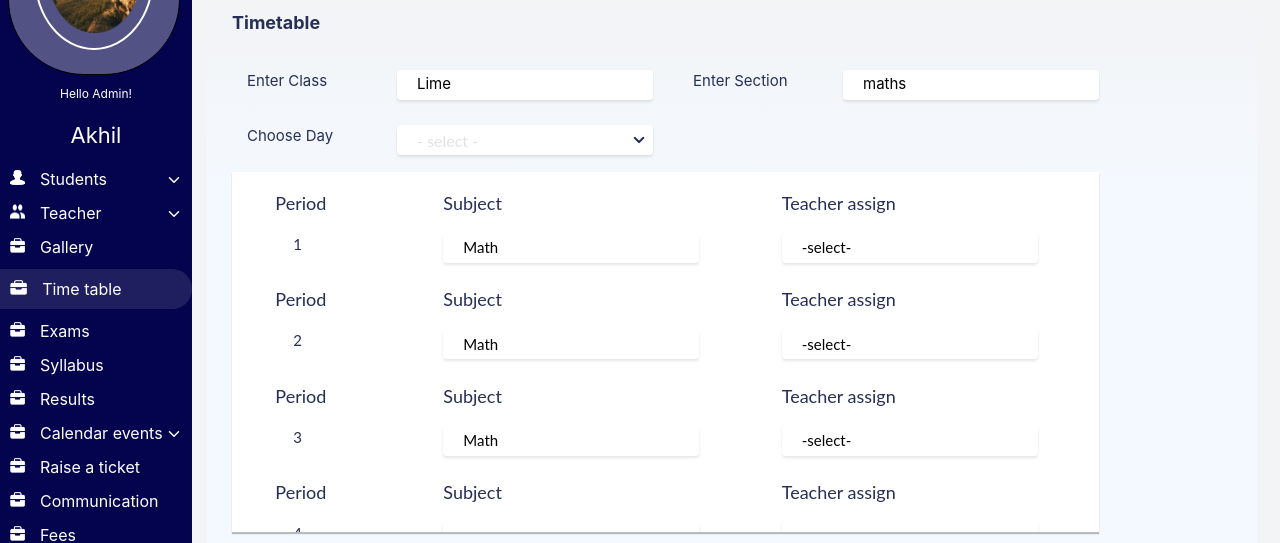
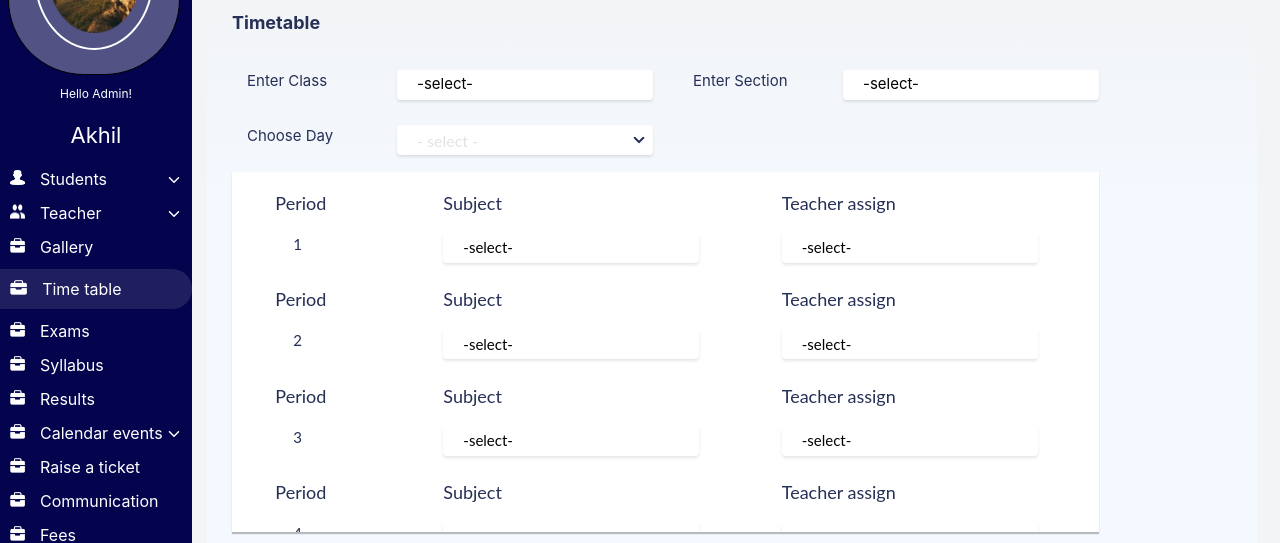
Before and after one commit to tanngo1605/AdminPage-Eduflow, a React (Create React App) app: page /timetable in a window 1280 px wide. Shown: the part 133-676 px from the top of the page. Built offline with nearby package versions, Linux system fonts and the light colour scheme.

Commit message:
change timetable apperance

```diff
--- a/src/pages/TimeTable/TimeTable.js
+++ b/src/pages/TimeTable/TimeTable.js
@@ -59,7 +59,7 @@ class TimeTable extends Component {
             <div className='flexcolumn' >
               <p className='section' style={{fontSize:18}}>Subject</p>
               <select className="shortbox" name='gido' required id='subject'  onChange={(event) => this.handleChange(event,i.toString())}>
-                <option value="" disabled defaultValue>-select-</option>
+                <option value="" defaultValue>{" "}-select-</option>
                 {subjects.map((subject,index)=><option key={index} value={subject.value}>{subject.subject}</option>)}
               </select>
             </div>
@@ -122,7 +122,7 @@ class TimeTable extends Component {
                       <div className='flexrow'>
                         <p className='section'>Enter Class</p>
                         <select className='shortbox' required onChange={this.handleChange} id='class'>
-                          <option  value='' disabled defaultValue placeholder='-select-'>{' '}Maths</option>
+                          <option value="" defaultValue>{" "}-select-</option>
                           <option value='lime'>Lime</option>
                           <option value='coconut'>Coconut</option>
                           <option value='mango'>Mango</option>
@@ -131,7 +131,7 @@ class TimeTable extends Component {
                       <div className='flexrow'>
                         <p className='section' style={{marginLeft:40}}>Enter Section</p>
                         <select className='shortbox' required onChange={this.handleChange} id='section'>
-                          <option value='' disabled defaultValue placeholder='- select -'>{' '}123</option>
+                          <option value="" defaultValue>{" "}-select-</option>
                           <option value='maths'>maths</option>
                           <option value='english'>English</option>
                           <option value='science'>Science</option>
```
